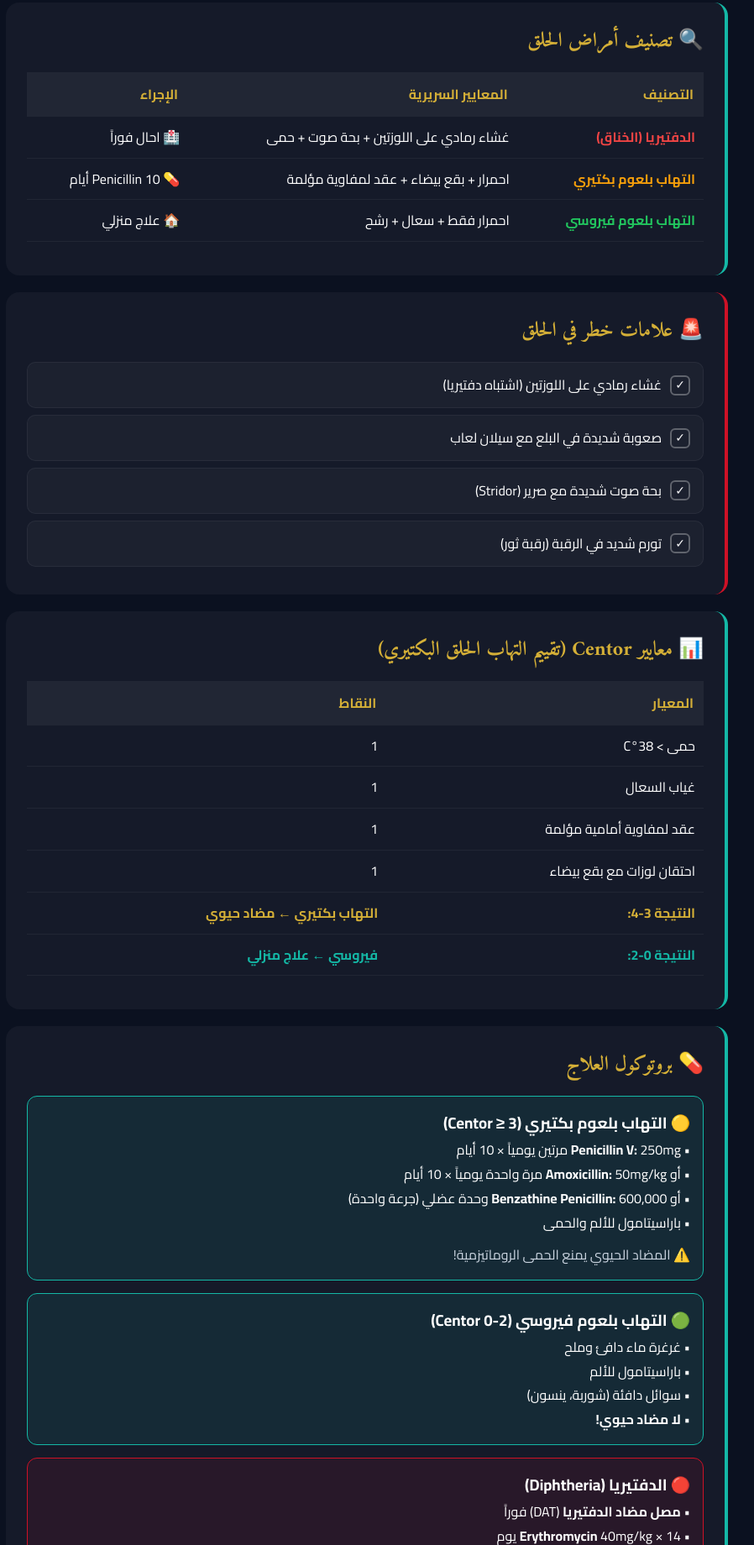
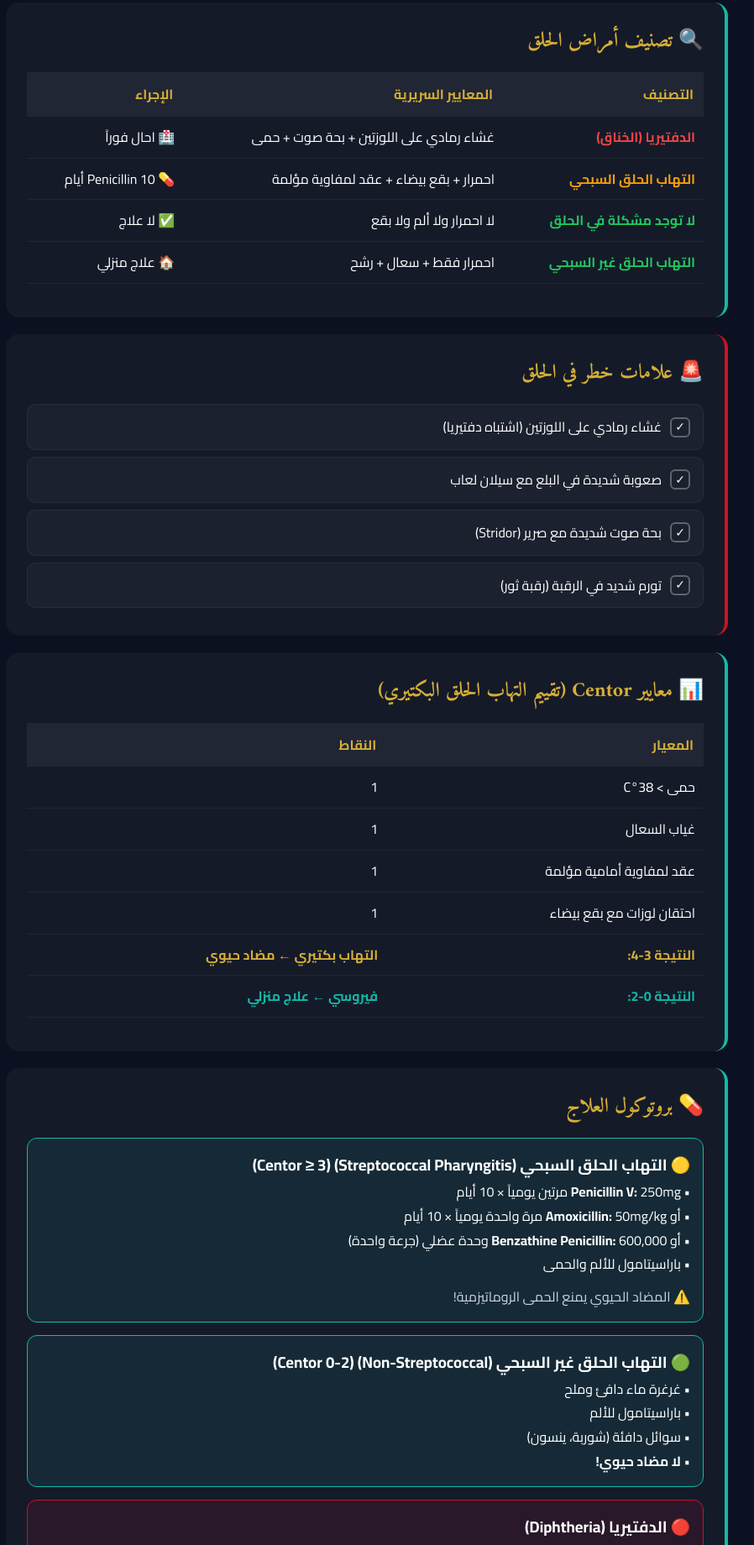
Before and after one commit to kaidngat4-droid/imci-yemen-platform, a website: page module-throat.html in a window 1280 px wide. Shown: the part 356-2196 px from the top of the page at 84% size, without its empty margins (203-1101 px from the left). Drawn offline with Linux system fonts and the light colour scheme.

Commit message:
👄 تعديل تصنيفات الحلق

```diff
--- a/module-throat.html
+++ b/module-throat.html
@@ -58,8 +58,9 @@
         <table>
             <tr><th>التصنيف</th><th>المعايير السريرية</th><th>الإجراء</th></tr>
             <tr><td style="color:#ef4444;font-weight:700">الدفتيريا (الخناق)</td><td>غشاء رمادي على اللوزتين + بحة صوت + حمى</td><td>🏥 احال فوراً</td></tr>
-            <tr><td style="color:#f59e0b;font-weight:700">التهاب بلعوم بكتيري</td><td>احمرار + بقع بيضاء + عقد لمفاوية مؤلمة</td><td>💊 Penicillin 10 أيام</td></tr>
-            <tr><td style="color:#22c55e;font-weight:700">التهاب بلعوم فيروسي</td><td>احمرار فقط + سعال + رشح</td><td>🏠 علاج منزلي</td></tr>
+            <tr><td style="color:#f59e0b;font-weight:700">التهاب الحلق السبحي</td><td>احمرار + بقع بيضاء + عقد لمفاوية مؤلمة</td><td>💊 Penicillin 10 أيام</td></tr>
+            <tr><td style="color:#22c55e;font-weight:700">لا توجد مشكلة في الحلق</td><td>لا احمرار ولا ألم ولا بقع</td><td>✅ لا علاج</td></tr>
+            <tr><td style="color:#22c55e;font-weight:700">التهاب الحلق غير السبحي</td><td>احمرار فقط + سعال + رشح</td><td>🏠 علاج منزلي</td></tr>
         </table>
     </div>
 
@@ -94,7 +95,7 @@
         <h2>💊 بروتوكول العلاج</h2>
 
         <div class="treatment">
-            <h3>🟡 التهاب بلعوم بكتيري (Centor ≥ 3)</h3>
+            <h3>🟡 التهاب الحلق السبحي (Streptococcal Pharyngitis) (Centor ≥ 3)</h3>
             <p>• <strong>Penicillin V:</strong> 250mg مرتين يومياً × 10 أيام</p>
             <p>• أو <strong>Amoxicillin:</strong> 50mg/kg مرة واحدة يومياً × 10 أيام</p>
             <p>• أو <strong>Benzathine Penicillin:</strong> 600,000 وحدة عضلي (جرعة واحدة)</p>
@@ -103,7 +104,7 @@
         </div>
 
         <div class="treatment">
-            <h3>🟢 التهاب بلعوم فيروسي (Centor 0-2)</h3>
+            <h3>🟢 التهاب الحلق غير السبحي (Non-Streptococcal) (Centor 0-2)</h3>
             <p>• غرغرة ماء دافئ وملح</p>
             <p>• باراسيتامول للألم</p>
             <p>• سوائل دافئة (شوربة، ينسون)</p>
```
